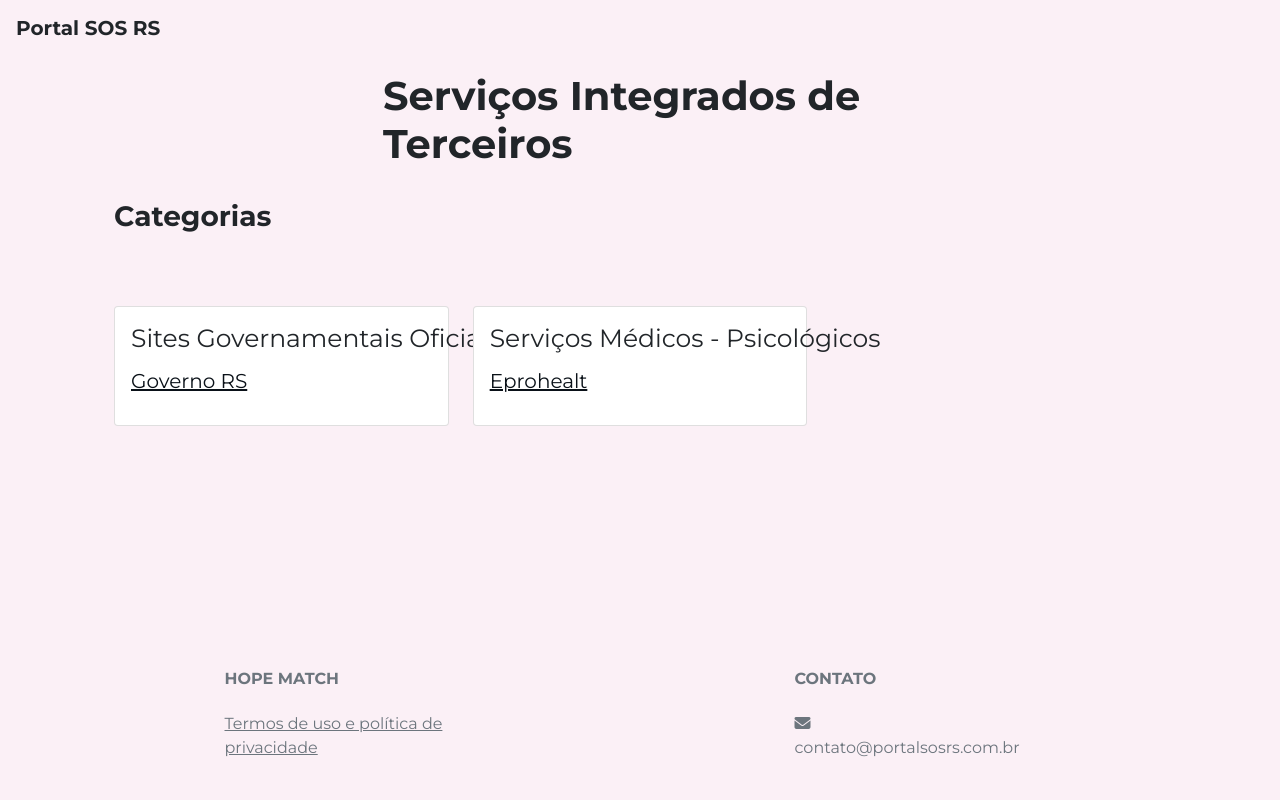
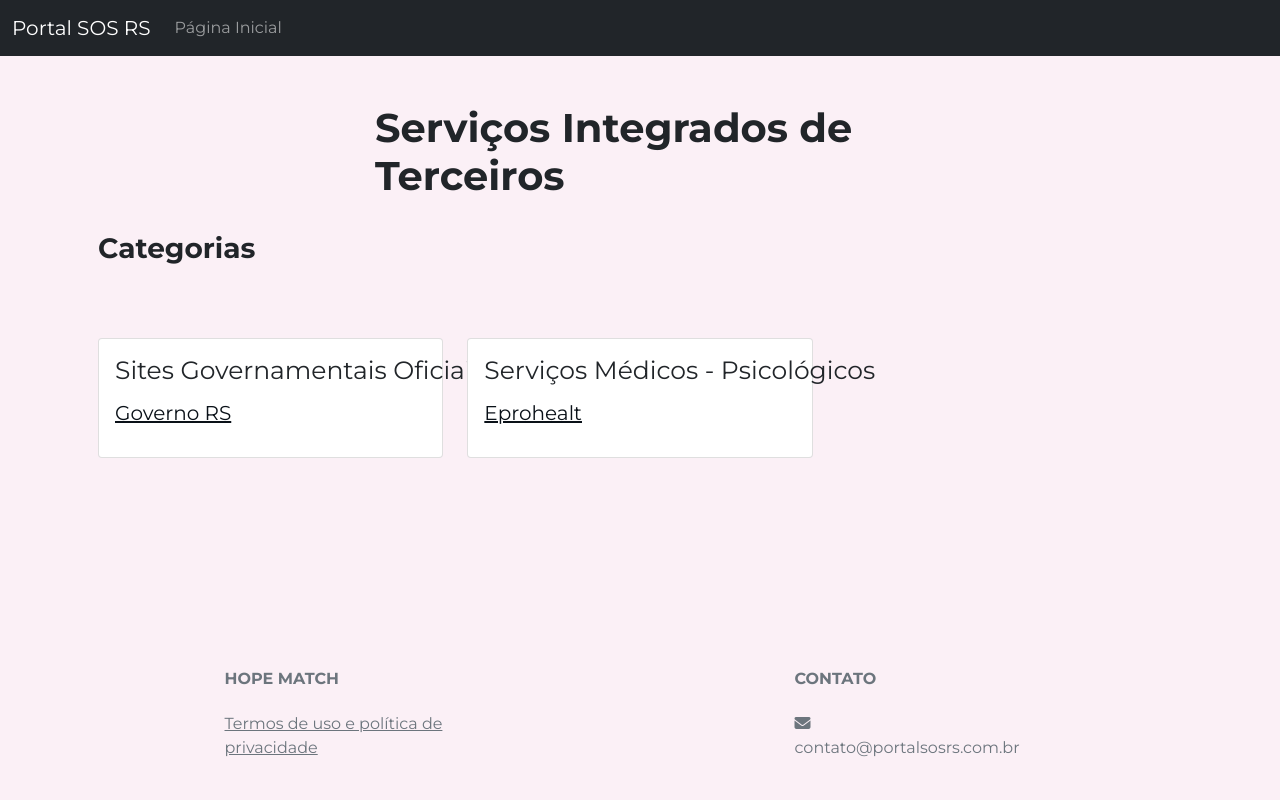
Before and after one commit to iandell026/lp_hopematch, a plain HTML site: page servicos.html in a window 1280 px wide. Drawn offline with nearby package versions, Linux system fonts and the light colour scheme.

Commit message:
Adicionado Header na página de serviços

```diff
--- a/servicos.html
+++ b/servicos.html
@@ -36,20 +36,26 @@
 <body>
 
 
-  <!-- Header Start -->
-  <header class="header p-3 position-absolute start-0 top-0 end-0" id="header">
-    <div class="d-flex justify-content-between align-items-center">
+    <!-- Header Início -->
+    <nav class="navbar navbar-expand-lg navbar-dark bg-dark" id="header">
+      <div class="container-fluid">
+        <button class="navbar-toggler" type="button" data-bs-toggle="collapse" data-bs-target="#navbarTogglerDemo01" aria-controls="navbarTogglerDemo01" aria-expanded="false" aria-label="Toggle navigation">
+          <span class="navbar-toggler-icon"></span>
+        </button>
+        <div class="collapse navbar-collapse" id="navbarTogglerDemo01">
+          <a class="navbar-brand" href="#">Portal SOS RS</a>
+          <ul class="navbar-nav me-auto mb-2 mb-lg-0">
+            <li class="nav-item">
+              <a class="nav-link" aria-current="page" href="index.html">Página Inicial</a>
+            </li>
+          </ul>
+        </div>
+      </div>
+    </nav>
+  <!-- Header Fim -->
 
-      <h5><b>Portal SOS RS</b></h5>
 
-    </div>
-  </header>
-
-  <section class="conteudo container-custom mt-4">
-
-    <div class="row">
-
-       <!-- Seção Ações início -->
+       <!-- Seção Categorias início -->
        <section class="conteudo container-custom" id="acoes">
         <div class="container-fluid align-self-center">
           <div class="row justify-content-center">
@@ -91,11 +97,7 @@
 
         </div>
       </section>
-    <!-- Seção Ações Fim -->
-    </div>
-
-  </section>
-  <!-- Section One End -->
+    <!-- Seção Categorias Fim -->
 
 <!-- Rodapé Início-->
 <footer class="text-center text-lg-start bg-body-tertiary text-muted fixed-bottom">
```
